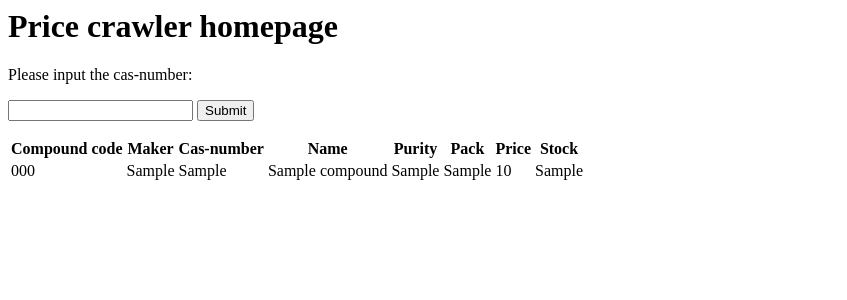
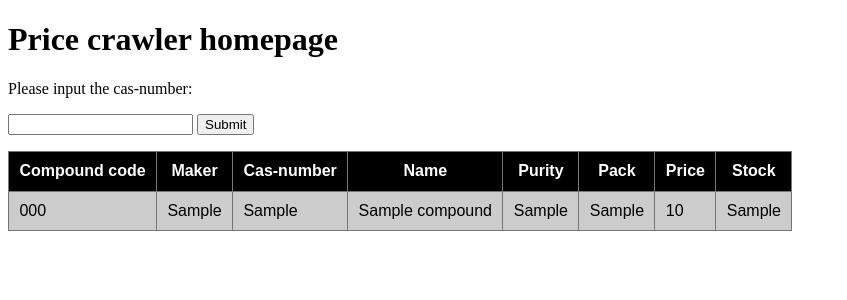
Before and after one commit to chemistrytocs/crawler-with-django, a Django app: template chemdata/templates/chemdata/results.html in a window 1280 px wide. Shown: the top 300 px of the page, without its empty margins (0-847 px from the left). Run offline with Django 3.2, Linux system fonts and the light colour scheme; the template is opened without the code that fills it: values that come from a table or form of the project are taken from there, others are empty; tables that the repository leaves empty hold one stand-in row (values such as "Sample post").

Commit message:
version0.1

```diff
--- a/chemdata/templates/chemdata/home.html
+++ b/chemdata/templates/chemdata/home.html
@@ -1,7 +1,34 @@
+<!DOCTYPE html>
 <html>
+
 <head>
     <title>crawler homepage</title>
+    <style>
+        table {
+            border-collapse: collapse;
+            font-family: Futura, Arial, sans-serif;
+        }
+
+        th,td {
+            padding: .65em;
+        }
+
+        th {
+            background: #000;
+            border: 1px solid #777;
+            color: #fff;
+        }
+
+        td {
+            border: 1px solid#777;
+        }
+
+        tbody tr:nth-child(odd) {
+            background: #ccc;
+        }
+    </style>
 </head>
+
 <body>
     <h1>Price crawler homepage</h1>
     <p>Please input the cas-number:</p>
@@ -13,4 +40,5 @@
     {% block results %}
     {% endblock %}
 </body>
+
 </html>
--- a/chemdata/templates/chemdata/results.html
+++ b/chemdata/templates/chemdata/results.html
@@ -15,6 +15,7 @@
         <th>Stock</th>
     </tr>
 
+    <tbody>
         {% for Comp in Comps %}
         <tr>
             <td>{{ Comp.code }}</td>
@@ -27,6 +28,7 @@
             <td>{{ Comp.stock }}</td>
         </tr>
         {% endfor %}
+    </tbody>
 
 </table>
 {% endif %}
```
Also changed, not shown: db.sqlite3. Lines whose indentation alone changed are shown as unchanged.
